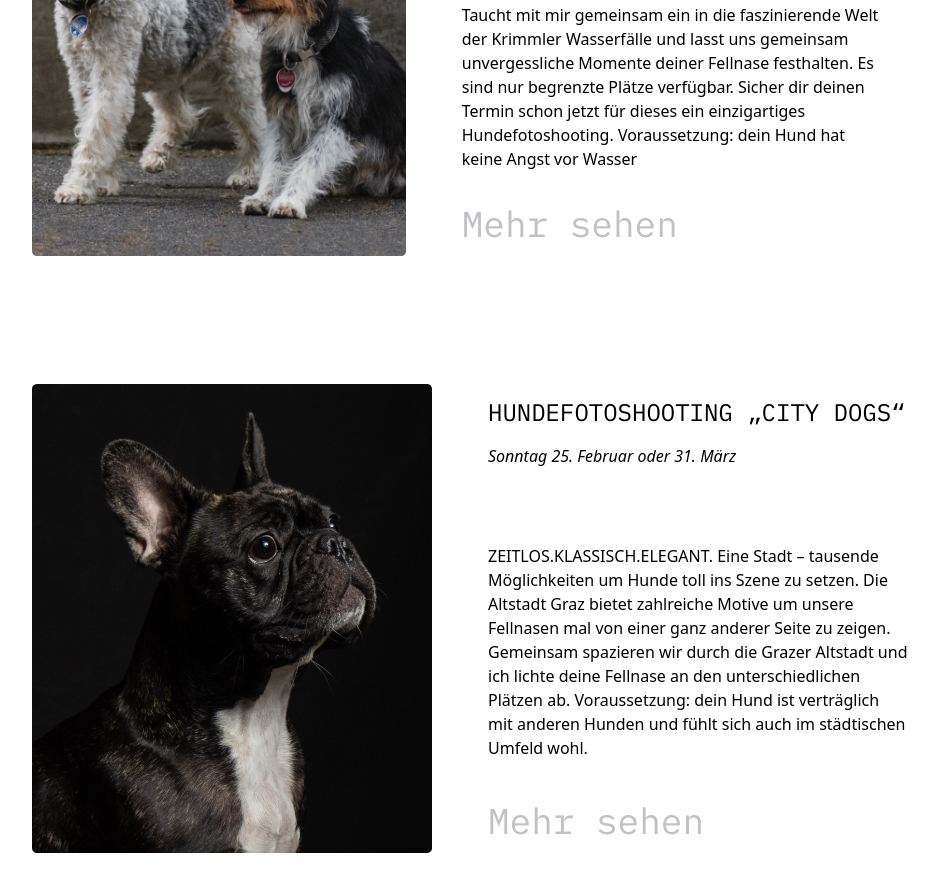
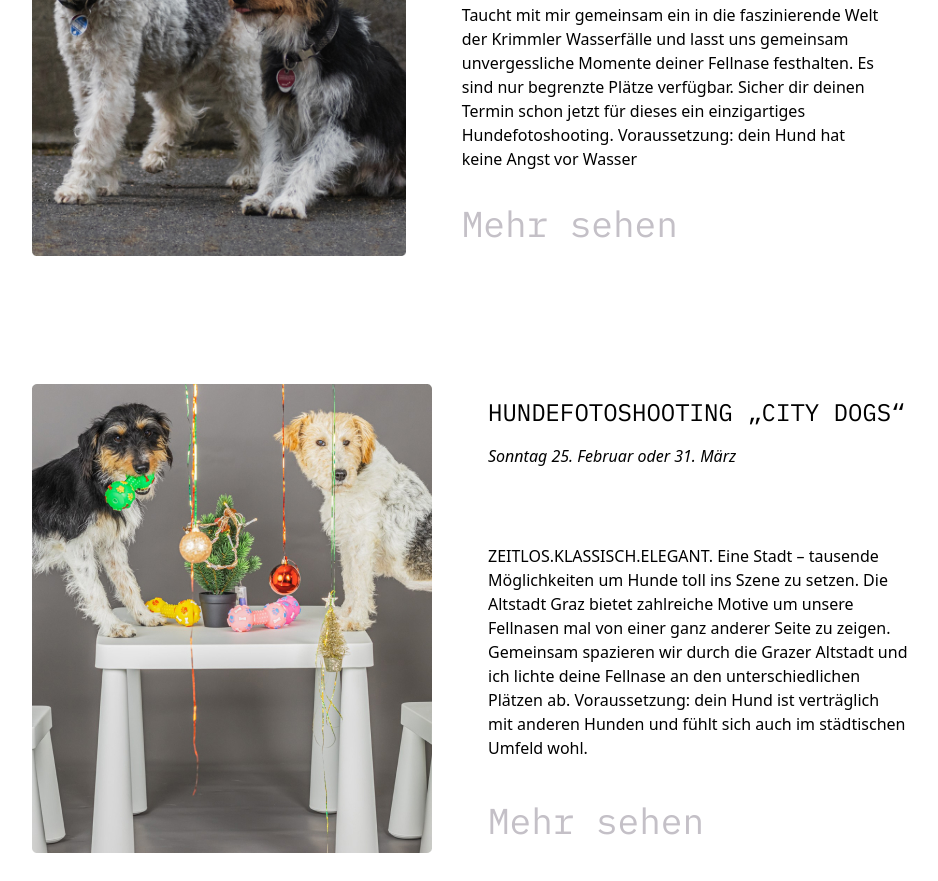
Before and after one commit to NataliItaly/tailwind-train, a website: page announcement.html in a window 1280 px wide. Shown: the part 1916-2797 px from the top of the page, without its empty margins (108-1046 px from the left). Drawn offline with Linux system fonts and the light colour scheme.

Commit message:
feat: update announcement page

```diff
--- a/announcement.html
+++ b/announcement.html
@@ -279,7 +279,7 @@
               </div>
               <div class="max-w-[400px]">
                 <img
-                  src="./assets/images/portfolio-page/participate/participate1.jpg"
+                  src="./assets/images/announcment/announcement-list/1.jpg"
                   alt="a dog on the black background"
                   class="img"
                 />
@@ -402,8 +402,8 @@
               </div>
               <div class="max-w-[400px]">
                 <img
-                  src="./assets/images/portfolio-page/participate/participate1.jpg"
-                  alt="a dog on the black background"
+                  src="./assets/images/announcment/announcement-list/4.jpg"
+                  alt="two dogs at the table"
                   class="img"
                 />
               </div>
```
